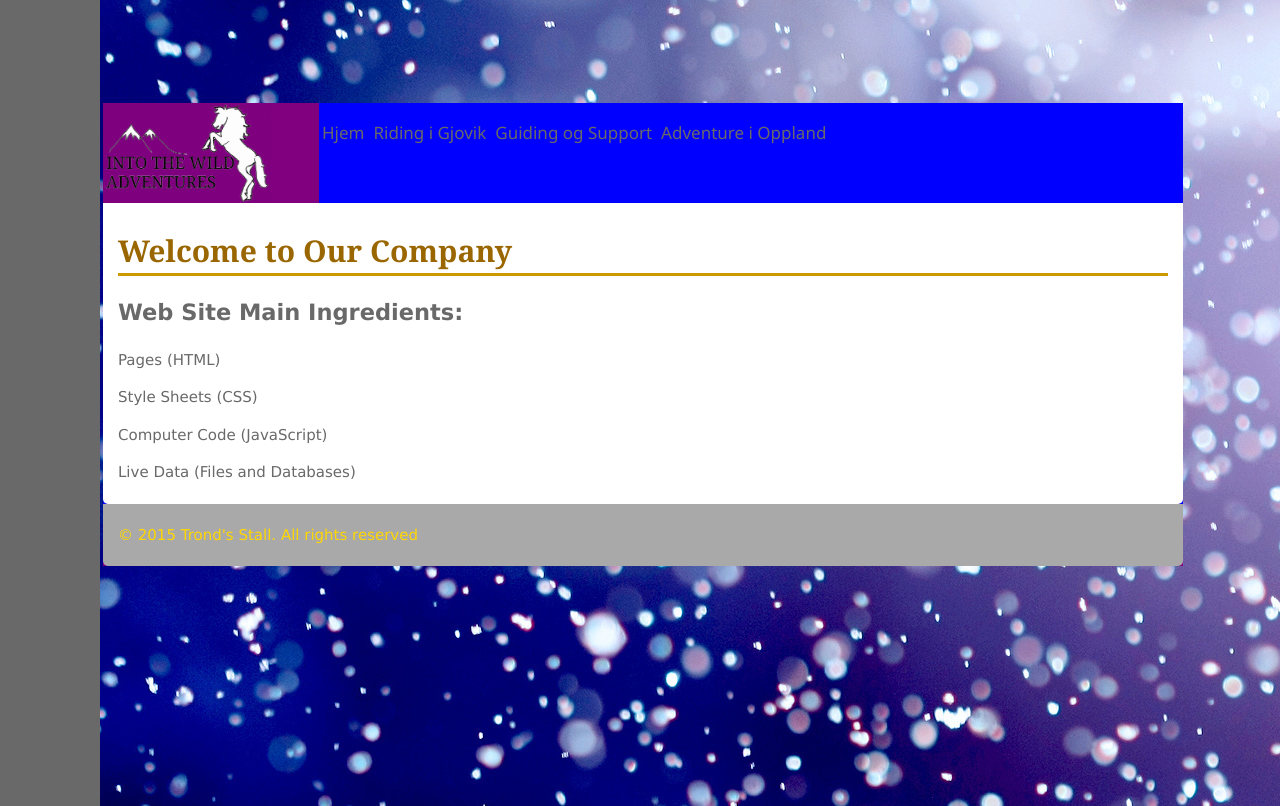
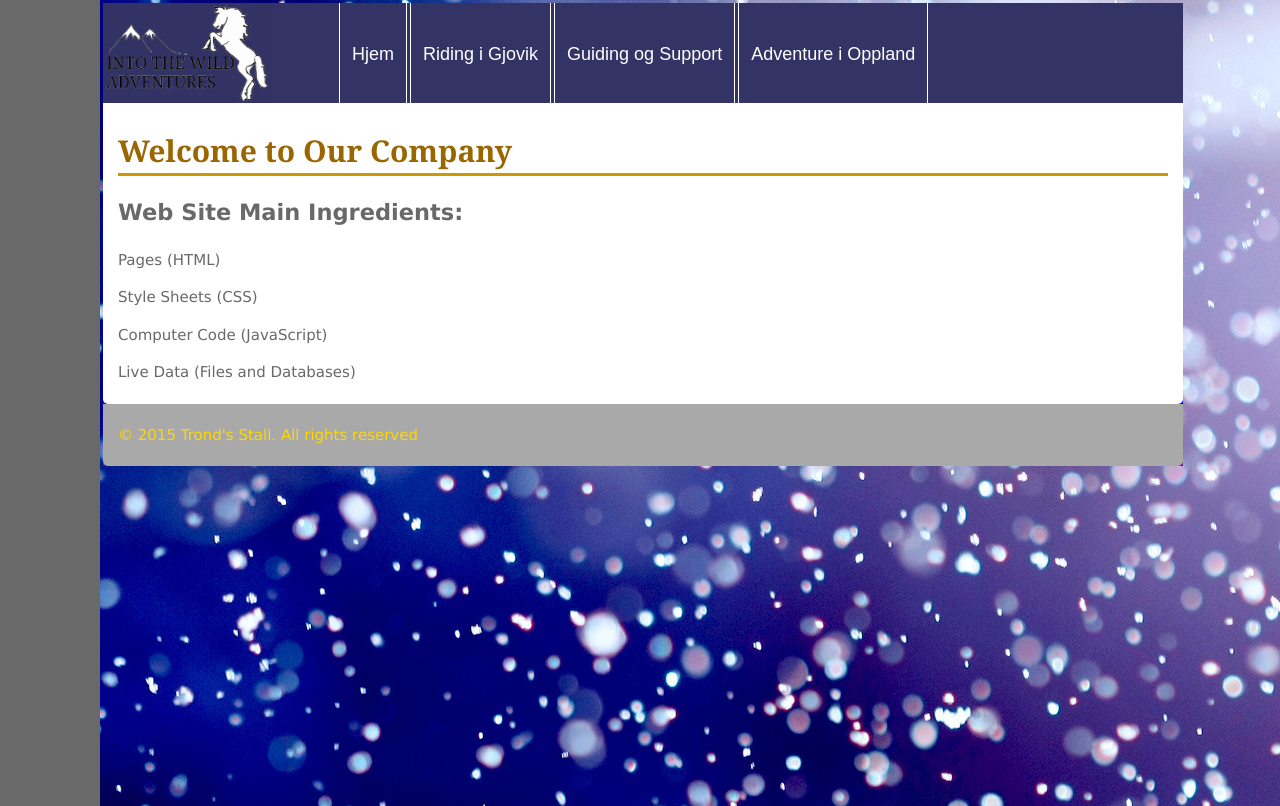
Before and after one commit to Steinar-Bakke/better-weside-test, a plain HTML site: page index.html in a window 1280 px wide. Drawn offline with Linux system fonts and the light colour scheme.

Commit message:
Updates til design

```diff
--- a/index.html
+++ b/index.html
@@ -13,7 +13,7 @@
 <body>
 
 	<div class="top">
-		<div class="top_banner" style="height:100px;">
+		<div class="top_banner" style="height:100%;">
 
 		</div>
 		<div class="top_navigation" style="overflow:hidden;">
@@ -22,7 +22,7 @@
 					<img src="Images/top_logo.png" alt="Into the Wild Adventures">
 				</a>
 			</div>
-			<div style="float:right; width:80%; height:100px; background-color:blue;">
+			<div style="float:right; width:80%; height:100px; background-color:#333366;">
 				<nav id="nav01"></nav>
 			</div>
 		</div>
--- a/site.css
+++ b/site.css
@@ -44,9 +44,9 @@ img {
 .top_navigation{
 	position: relative;
 	vertical-align: middle;
-	font-family: "Segoe UI",Arial,sans-serif !important;
-	font-size: 17px;
-	background-color: purple;
+	font-family: Arial, Helvetica, sans-serif !important;
+	font-size: 18px;
+	background-color: #333366;
 	color: #f1f1f1;
 	height: ;
 }
@@ -99,21 +99,21 @@ table tr:nth-child(even) {
 /* ----- Custom navigation menu styles ----- */
 
 ul#menu {
-    padding: 0;
+    padding: 20px;
     margin-bottom: 11px;
 }
 ul#menu li {
-    display: inline;
+    display: block;
     margin-right: 3px;
 	float: left;
 }
 ul#menu li a {
-    padding: 3px 3px 3px 3px;
+    padding: 100% 12px 100% 12px;
     text-decoration: none;
-    color: #696969;
-    border-radius: 4px 4px 0 0;
+    color: #FFFFFF;
+    border: 1pt solid white;
 }
 ul#menu li a:hover {
-    color: white;
-    background-color: black;
+    color: lightgreen;
+    background-color: #333399;
 }
```
Also changed, not shown: script.js (+4 -4 lines).
